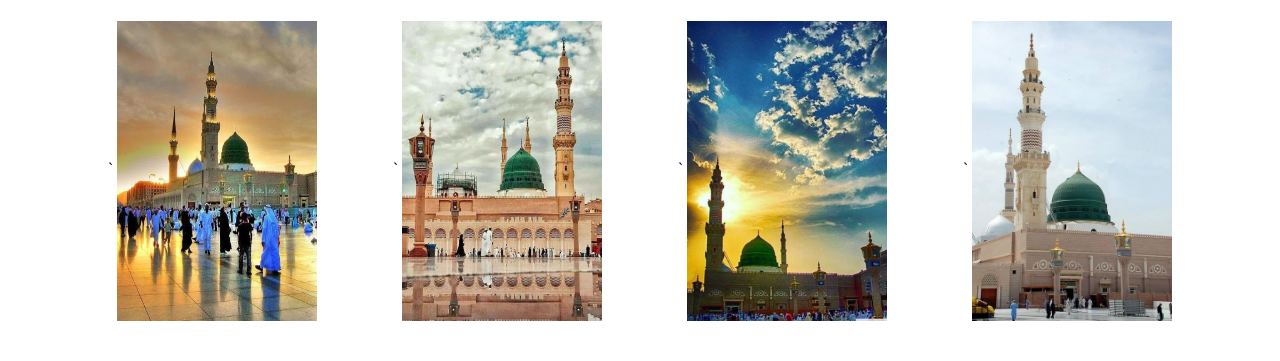
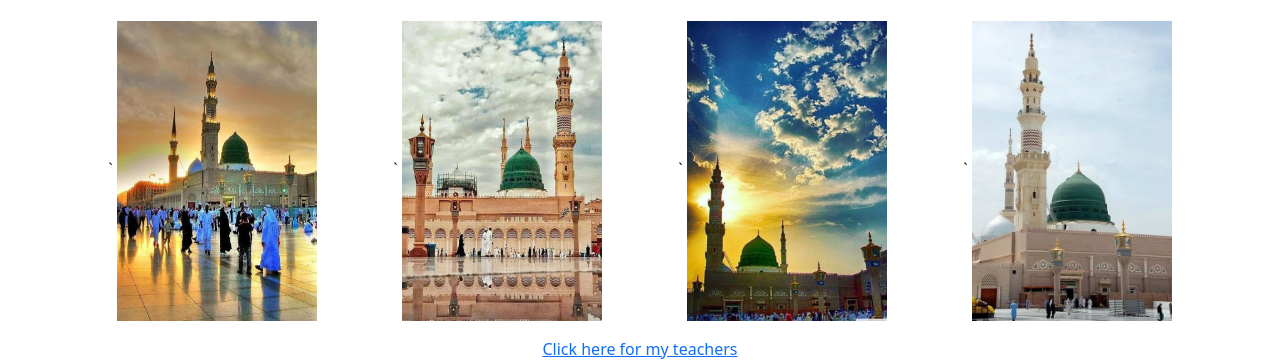
Before and after one commit to mehadihasannaim/bsImg, a plain HTML site: page index.html in a window 1280 px wide. Shown: the part 501-862 px from the top of the page. Before the commit the page ends 838 px from the top, so only its background shows below. Drawn offline with nearby package versions, Linux system fonts and the light colour scheme.

Commit message:
Update index.html

```diff
--- a/index.html
+++ b/index.html
@@ -56,7 +56,7 @@
                 <img src="img/m3.jpg" alt="">
             </div>
         </div>
-
+        <a href="index1.html" target="blank">Click here for my teachers</a>
     </div>
 
 
```
